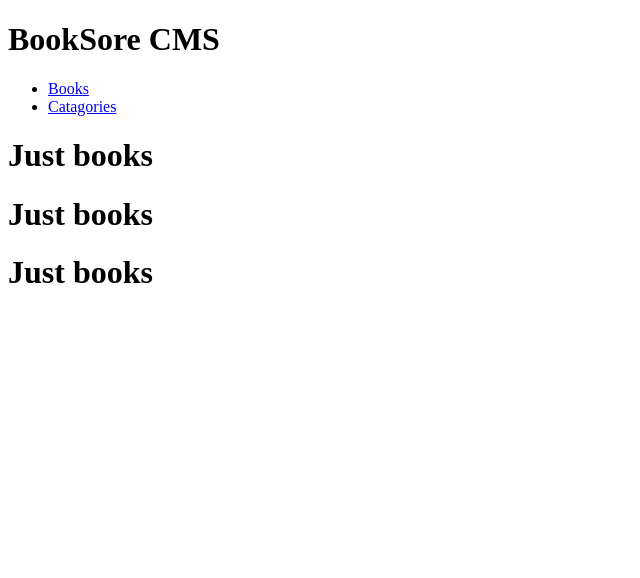
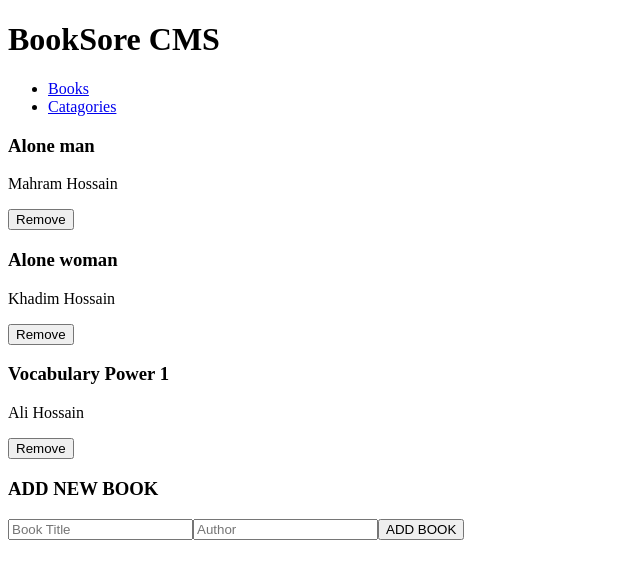
Before and after one commit to mhnazary/Bookstore, a React (Create React App) app: page / in a window 1280 px wide. Shown: the top 578 px of the page, without its empty margins (0-640 px from the left). Built offline with nearby package versions, Linux system fonts and the light colour scheme.

Commit message:
Form components added

```diff
--- a/src/components/bookList.jsx
+++ b/src/components/bookList.jsx
@@ -1,5 +1,6 @@
 import Navbar from './Navbar';
 import Book from './books';
+import Form from './form';
 
 function BookList() {
   return (
@@ -10,6 +11,7 @@ function BookList() {
         <Book title="Alone woman" author="Khadim Hossain" />
         <Book title="Vocabulary Power 1" author="Ali Hossain" />
       </div>
+      <Form />
     </>
   );
 }
--- a/src/components/books.jsx
+++ b/src/components/books.jsx
@@ -1,5 +1,23 @@
-function Book() {
-  return <h1>Just books</h1>;
+import React from 'react';
+import PropTypes from 'prop-types';
+
+function Book({ title, author }) {
+  return (
+    <div className="book">
+      <div>
+        <h3 className="book-title">{title}</h3>
+        <p className="book-author">{author}</p>
+      </div>
+      <button type="button" className="rm-button" id="deleteBtn">
+        Remove
+      </button>
+    </div>
+  );
 }
 
+Book.propTypes = {
+  title: PropTypes.string.isRequired,
+  author: PropTypes.string.isRequired,
+};
+
 export default Book;
--- /dev/null
+++ b/src/components/form.jsx
@@ -0,0 +1,16 @@
+import React from 'react';
+
+const Form = () => (
+  <div>
+    <h3 className="book-title">ADD NEW BOOK</h3>
+    <form>
+      <input type="text" placeholder="Book Title" />
+      <input type="text" placeholder="Author" />
+      <button type="button" className="button" id="addBttn">
+        ADD BOOK
+      </button>
+    </form>
+  </div>
+);
+
+export default Form;
```
